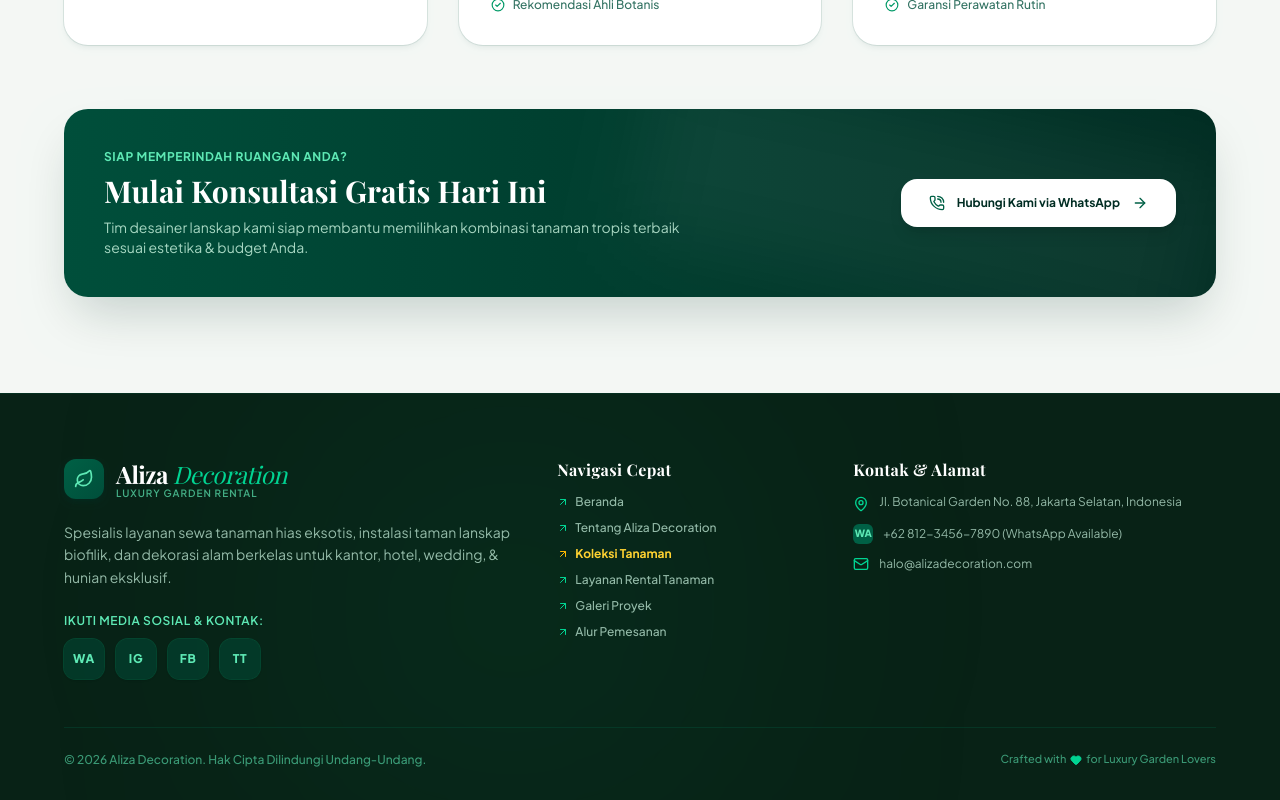
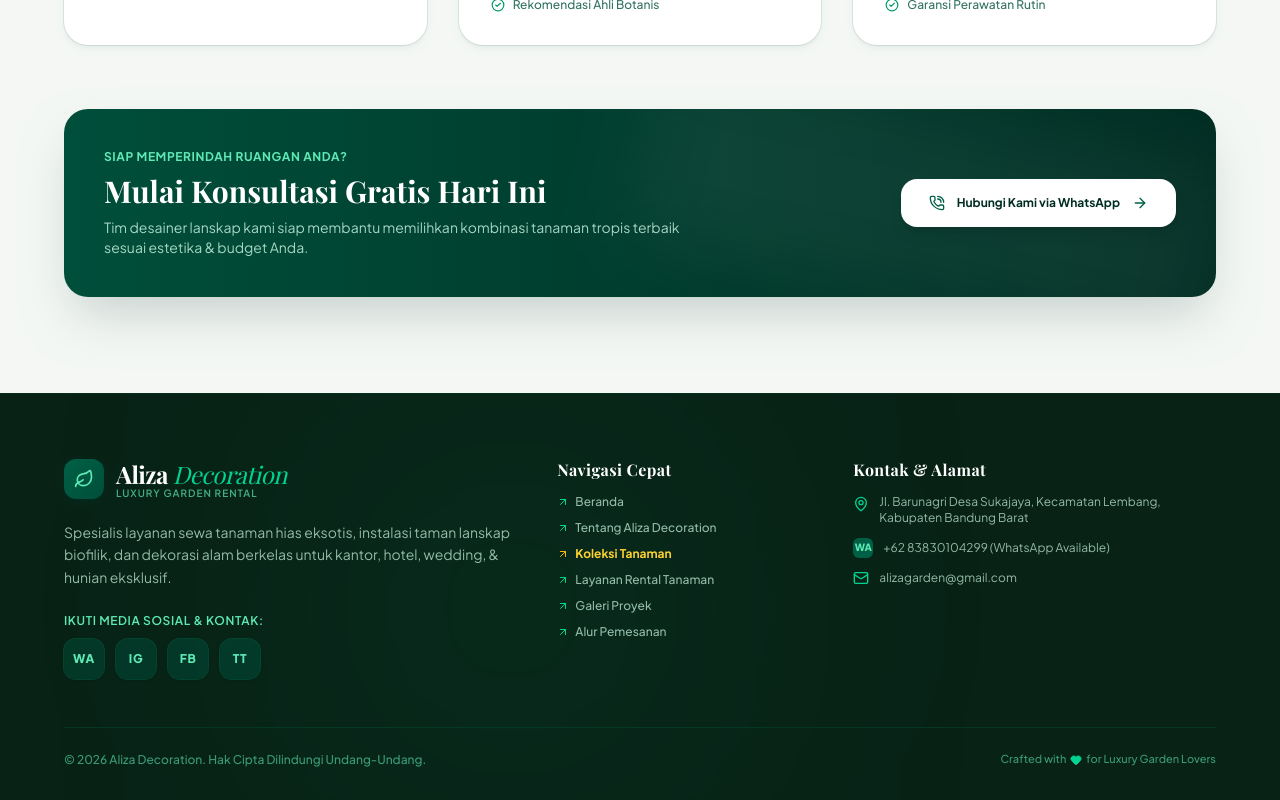
Before and after one commit to Alghifarimaulaabi/Rental_Taman, a Next.js app: page / in a window 1280 px wide. Shown: the part 3774-4574 px from the top of the page. Built offline with nearby package versions, Linux system fonts and the light colour scheme; no server answers; a web font is replaced by a local one.

Commit message:
fix text in footer

```diff
--- a/components/layout/Footer.tsx
+++ b/components/layout/Footer.tsx
@@ -143,17 +143,17 @@ const Footer = () => {
             <div className="flex flex-col gap-3 text-xs text-emerald-100/70 font-normal">
               <div className="flex items-start gap-2.5">
                 <MapPin className="h-4 w-4 text-emerald-400 shrink-0 mt-0.5" />
-                <span>Jl. Botanical Garden No. 88, Jakarta Selatan, Indonesia</span>
+                <span>Jl. Barunagri Desa Sukajaya, Kecamatan Lembang, Kabupaten Bandung Barat</span>
               </div>
               <div className="flex items-center gap-2.5">
                 <span className="flex h-5 w-5 items-center justify-center rounded-md bg-emerald-800 text-[10px] font-black text-emerald-300 shrink-0">
                   WA
                 </span>
-                <span>+62 812-3456-7890 (WhatsApp Available)</span>
+                <span>+62 83830104299 (WhatsApp Available)</span>
               </div>
               <div className="flex items-center gap-2.5">
                 <Mail className="h-4 w-4 text-emerald-400 shrink-0" />
-                <span>halo@alizadecoration.com</span>
+                <span>alizagarden@gmail.com</span>
               </div>
             </div>
           </div>
```
